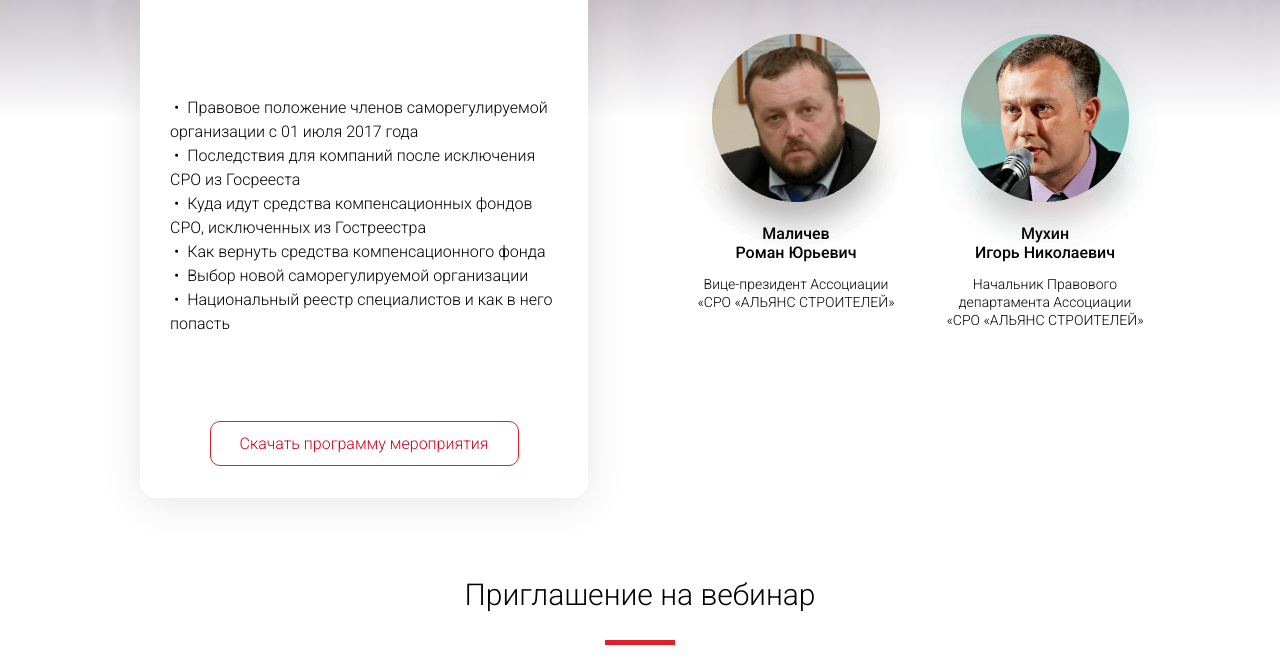
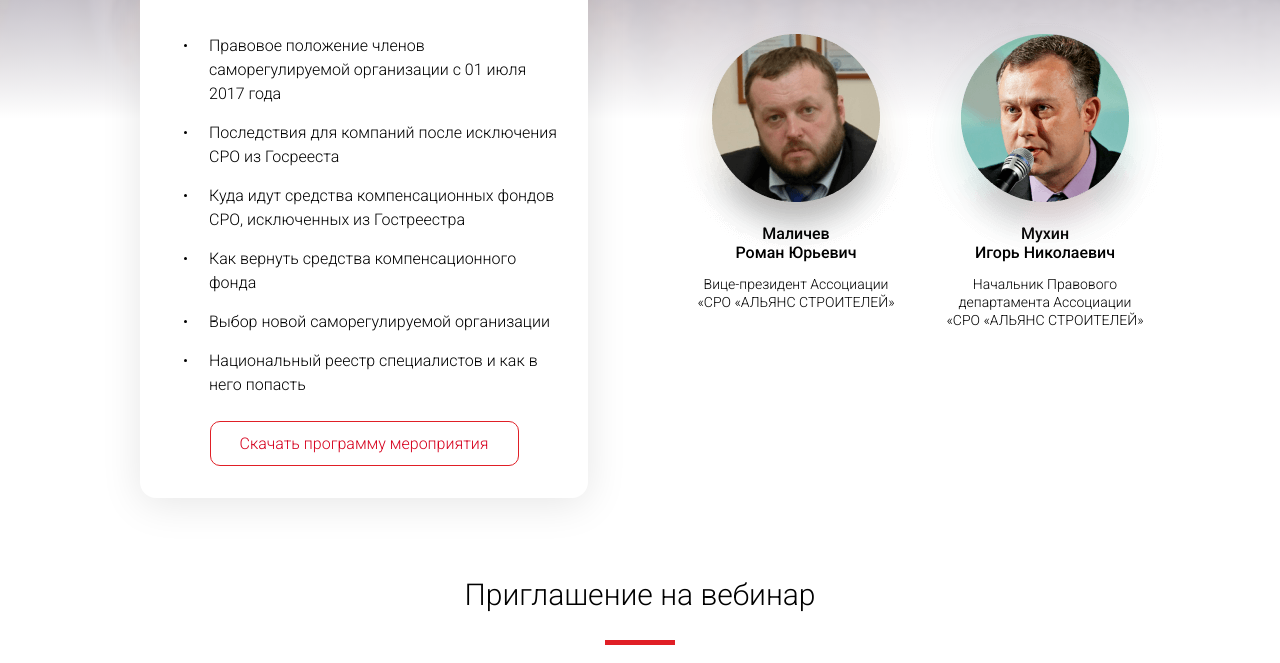
Before and after one commit to Keda37/cpo-lp, a plain HTML site: page index.html in a window 1280 px wide. Shown: the part 631-1294 px from the top of the page. Drawn offline with nearby package versions, Linux system fonts and the light colour scheme.

Commit message:
fix block programm

```diff
--- a/less/style.less
+++ b/less/style.less
@@ -161,9 +161,9 @@
       }
     }
     &-list {
-      margin-top: 99px;
-      padding-left: 30px;
-      padding-right: 20px;
+      margin-top: 37px;
+      padding-left: 44px;
+      padding-right: 30px;
       margin-bottom: 0;
       list-style: none;
       font-weight: 300;
@@ -172,11 +172,25 @@
       color: #000000;
     }
 
+    &-item {
+      position: relative;
+      padding-left: 25px;
+      margin-bottom: 15px;
+
+      &:last-child {
+        margin-bottom: 0;
+      }
+    }
+
     &-item:before {
-      content: "•";
-      display: inline-block;
-      margin-right: 8px;
-      margin-left: 4px;
+      content: "";
+      position: absolute;
+      width: 3px;
+      height: 3px;
+      border-radius: 100%;
+      top: 10px;
+      left: 0;
+      background: #000000;
     }
 
     &-download {
@@ -190,7 +204,7 @@
       text-align: center;
       color: #D6001D;
       text-decoration: none;
-      margin-top: 85px;
+      margin-top: 24px;
       margin-left: auto;
       margin-right: auto;
       width: 309px;
```
Also changed, not shown: css/style.css, 1 other file.
